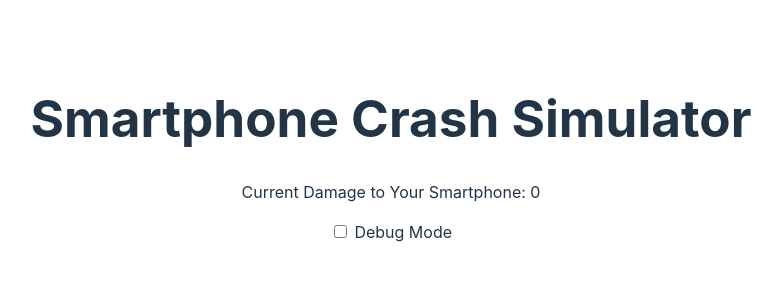
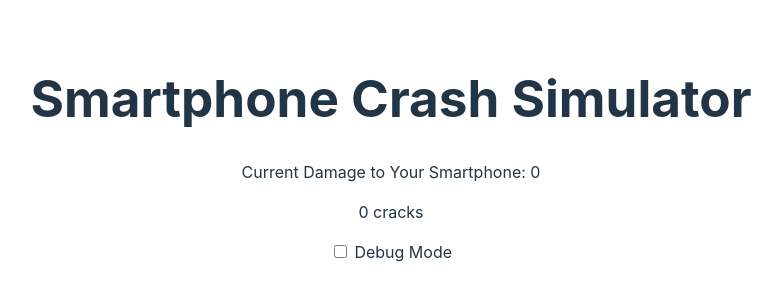
Before and after one commit to c6tower/smartphone-crash-simulator, a Vue app: page / in a window 1280 px wide. Shown: the part 250-550 px from the top of the page, without its empty margins (249-1031 px from the left). Built offline with nearby package versions, Linux system fonts and the light colour scheme.

Commit message:
feat(Hellow): add crack cnt

```diff
--- a/src/components/HelloWorld.vue
+++ b/src/components/HelloWorld.vue
@@ -23,6 +23,8 @@ export default {
     const totalScore = ref(0)
 
     const hasCollided = ref(false)
+
+    const crackCount = ref(0)
 
     const accelerometerX = ref(0)
     const accelerometerY = ref(0)
@@ -78,6 +80,8 @@ export default {
         } else {
           playSoundEffect(tmpHeightScore + tmpOrientationScore)
         }
+
+        drawCrack()
         hasCollided.value = false
       }
     })
@@ -175,6 +179,11 @@ export default {
       totalScore.value = 0
     }
 
+    /* ひび割れ描画ロジック */
+    const drawCrack = () => {
+      crackCount.value++
+    }
+
     /* debug用ロジック */
     const isDebug = ref(false)
     const debugAddHeightScore = () => {
@@ -206,6 +215,7 @@ export default {
       accelerometerX,
       accelerometerY,
       accelerometerZ,
+      crackCount,
       errorMsg,
       height,
       heightScore,
@@ -238,6 +248,9 @@ export default {
 
     <p v-if="heightScore > 0">
       Height of the Drop (meters): {{ height.toFixed(2) }}
+    </p>
+    <p>
+      {{ crackCount }} cracks
     </p>
   </div>
 
```
